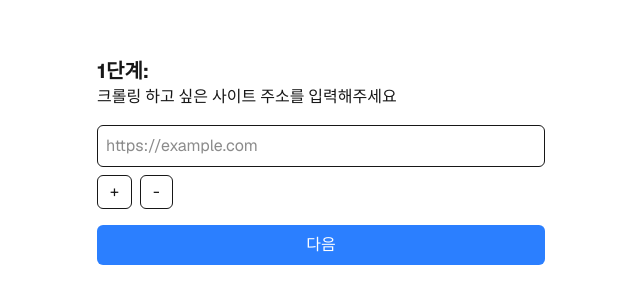
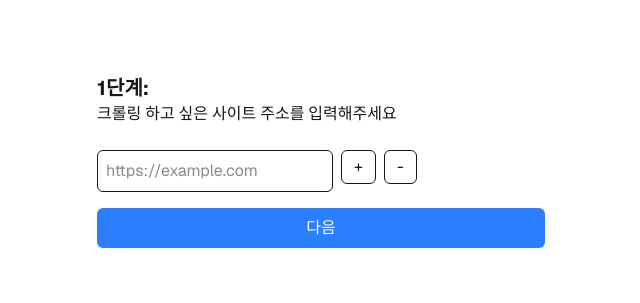
Before and after one commit to code-sum/dobi, a Next.js app in the folder dobi-app/: page /scrap in a window 1280 px wide. Shown: the part 239-542 px from the top of the page, without its empty margins (319-959 px from the left). Built offline with nearby package versions, Linux system fonts and the light colour scheme.

Commit message:
style: edit btn layout

```diff
--- a/dobi-app/src/app/scrap/page.tsx
+++ b/dobi-app/src/app/scrap/page.tsx
@@ -113,7 +113,8 @@ export default function Scrap() {
               <h1 className="text-xl font-bold">1단계:</h1>
               <h1>크롤링 하고 싶은 사이트 주소를 입력해주세요</h1>
             </div>
-            <div className="mt-4">
+            <div className="flex items-center mt-4">
+              <div>
                 {inputs.map(input => (
                   <div key={input.id} className="mt-2">
                     <input
@@ -126,9 +127,10 @@ export default function Scrap() {
                   </div>
                 ))}
               </div>
-            <div className="mt-2">
+              <div className="ml-2">
                 <button onClick={handleAddInput} className="mr-2 px-3 py-1 border rounded-md">+</button>
                 <button onClick={handleRemoveInput} className="px-3 py-1 border rounded-md">-</button>
+              </div>
             </div>
             <div className="mt-4">
               <button onClick={handleNext} className="w-full p-2 bg-blue-500 text-white rounded-md">다음</button>
```
Lines whose indentation alone changed are shown as unchanged.
